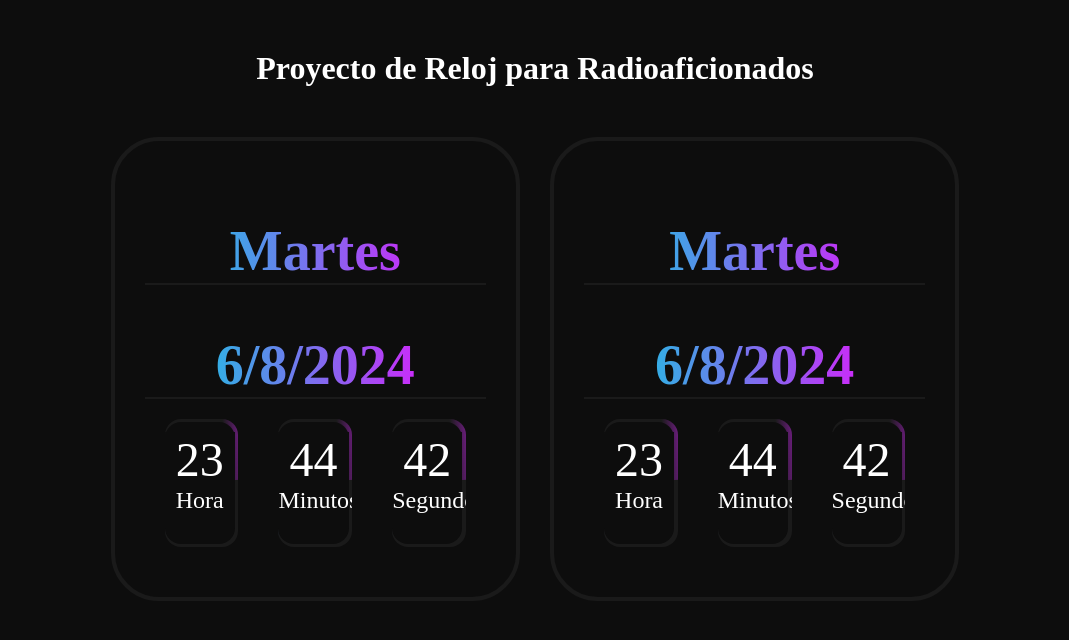
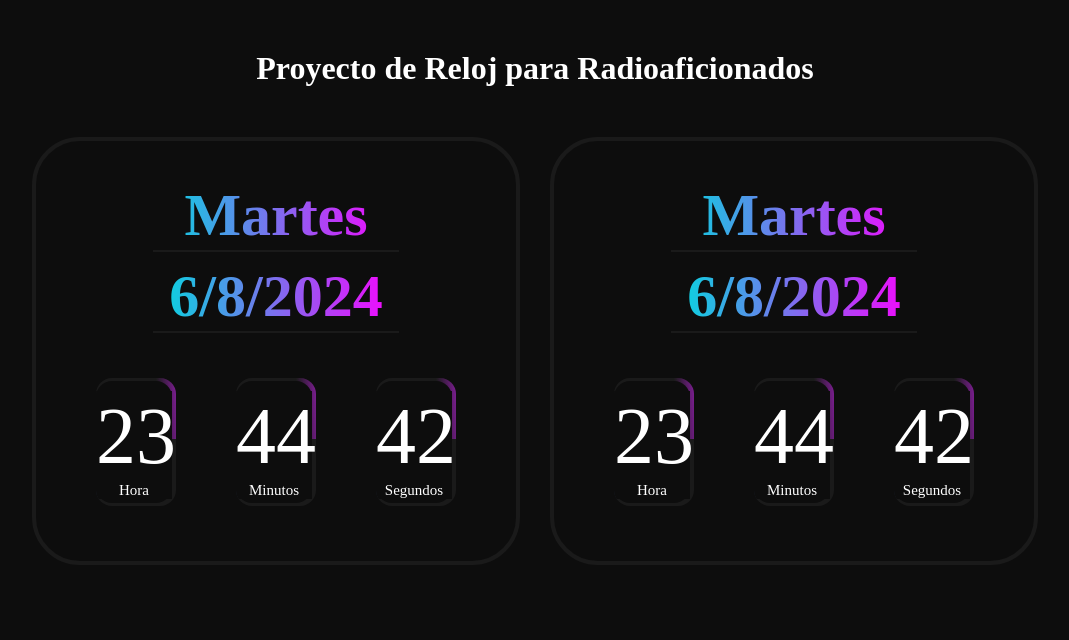
Before and after one commit to JSDRAKE/ham-clock-electron-vite, a React (Vite) app in the folder src/renderer/: page / in a window 1280 px wide. Shown: the top 640 px of the page, without its empty margins (105-1174 px from the left). Built offline with nearby package versions, Linux system fonts and the light colour scheme.

Commit message:
estilado de date-container, numeros y letras

```diff
--- a/src/renderer/src/styles/Clock.css
+++ b/src/renderer/src/styles/Clock.css
@@ -14,9 +14,15 @@
   border-radius: 3rem;
 }
 
+.date-container {
+  display: grid;
+  justify-content: center;
+  align-items: center;
+}
+
 h2 {
-  margin-top: 3rem;
-  font-size: 3.5rem;
+  margin-top: 10px;
+  font-size: 60px;
   text-align: center;
   padding: 0 1rem;
   border-bottom: 2px solid #1a1a1a;
@@ -26,6 +32,7 @@ h2 {
 }
 
 .box {
+  margin-top: 10px;
   height: 100%;
   width: 100%;
   display: flex;
@@ -44,9 +51,9 @@ h2 {
   background-color: #1a1a1a;
   position: relative;
   border-radius: 1rem;
-  font-size: 3rem;
+  font-size: 40px;
   overflow: hidden;
-  margin: 20px;
+  margin: 30px;
 }
 
 .front-clock {
@@ -59,8 +66,18 @@ h2 {
   z-index: 1;
 }
 
+#hour,
+#minutes,
+#second,
+#hour-utc,
+#minutes-utc,
+#second-utc {
+  justify-items: center;
+  font-size: 80px;
+}
+
 .clock p {
-  font-size: 1.5rem;
+  font-size: 15px;
   color: #ffff;
 }
 
```
